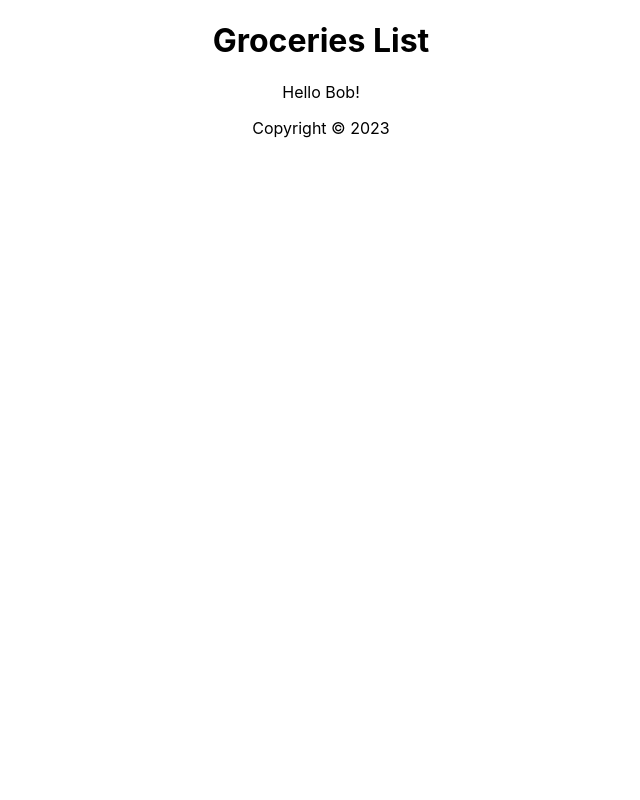
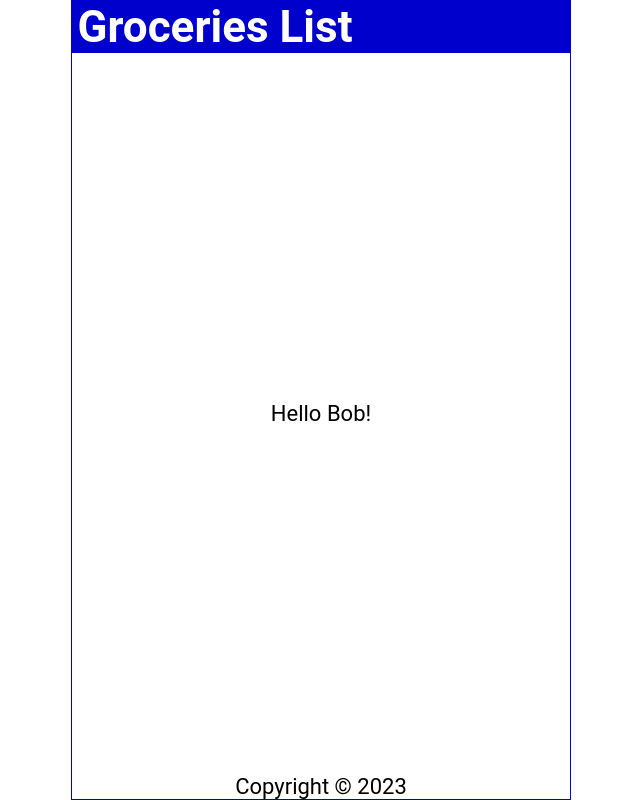
Before and after one commit to IT21160066/Grocery-List-with-covering-React-Full-Course, a React (Create React App) app: page / in a window 1280 px wide. Shown: the whole page, without its empty margins (319-959 px from the left). Built offline with nearby package versions, Linux system fonts and the light colour scheme; the HTML template or start-up script is replaced by a standard one.

Commit message:
css styles

```diff
--- a/src/App.css
+++ /dev/null
@@ -1,38 +0,0 @@
-.App {
-  text-align: center;
-}
-
-.App-logo {
-  height: 40vmin;
-  pointer-events: none;
-}
-
-@media (prefers-reduced-motion: no-preference) {
-  .App-logo {
-    animation: App-logo-spin infinite 20s linear;
-  }
-}
-
-.App-header {
-  background-color: #282c34;
-  min-height: 100vh;
-  display: flex;
-  flex-direction: column;
-  align-items: center;
-  justify-content: center;
-  font-size: calc(10px + 2vmin);
-  color: white;
-}
-
-.App-link {
-  color: #61dafb;
-}
-
-@keyframes App-logo-spin {
-  from {
-    transform: rotate(0deg);
-  }
-  to {
-    transform: rotate(360deg);
-  }
-}
--- a/src/App.js
+++ b/src/App.js
@@ -1,4 +1,3 @@
-import './App.css';
 import Header from './Header';
 import Content from './Content';
 import Footer from './Footer';
--- a/src/Header.js
+++ b/src/Header.js
@@ -1,8 +1,13 @@
 import React from 'react'
 
 const Header = () => {
+
+  const headerStyle = {
+        backgroundColor: 'mediumblue',
+        color: '#fff'
+    }
   return (
-    <header>
+    <header style={headerStyle}>
         <h1>Groceries List</h1>
     </header>
   )
--- a/src/index.css
+++ b/src/index.css
@@ -1,13 +1,59 @@
+* {
+  margin: 0;
+  padding: 0;
+  box-sizing: border-box;
+}
+
+html {
+  font-size: 22px;
+}
+
 body {
-  margin: 0;
-  font-family: -apple-system, BlinkMacSystemFont, 'Segoe UI', 'Roboto', 'Oxygen',
+  min-height: 100vh;
+  font-family: 'Roboto', 'Oxygen',
     'Ubuntu', 'Cantarell', 'Fira Sans', 'Droid Sans', 'Helvetica Neue',
     sans-serif;
   -webkit-font-smoothing: antialiased;
   -moz-osx-font-smoothing: grayscale;
 }
 
-code {
-  font-family: source-code-pro, Menlo, Monaco, Consolas, 'Courier New',
-    monospace;
+.App {
+  display: flex;
+  flex-direction: column;
+  justify-content: center;
+  align-items: center;
+  height: 100vh;
+  width: 100%;
+  max-width: 500px;
+  border: 1px solid mediumblue;
+  margin: auto;
 }
+
+header {
+  width: 100%;
+  padding: 0 0.25em;
+  background-color: mediumblue;
+  color: aliceblue;
+  display: flex;
+  justify-content: space-between;
+  align-items: center;
+}
+
+main {
+  width: 100%;
+  display: flex;
+  flex-direction: column;
+  flex-grow: 1;
+  justify-content: center;
+  align-items: center;
+  overflow-y: auto;
+}
+
+footer {
+  width: 100%;
+  padding: 0.25em;
+  background-color: mediumblue;
+  color: aliceblue;
+  display: grid;
+  place-content: center;
+}
```
Also changed, not shown: src/logo.svg (deleted).
